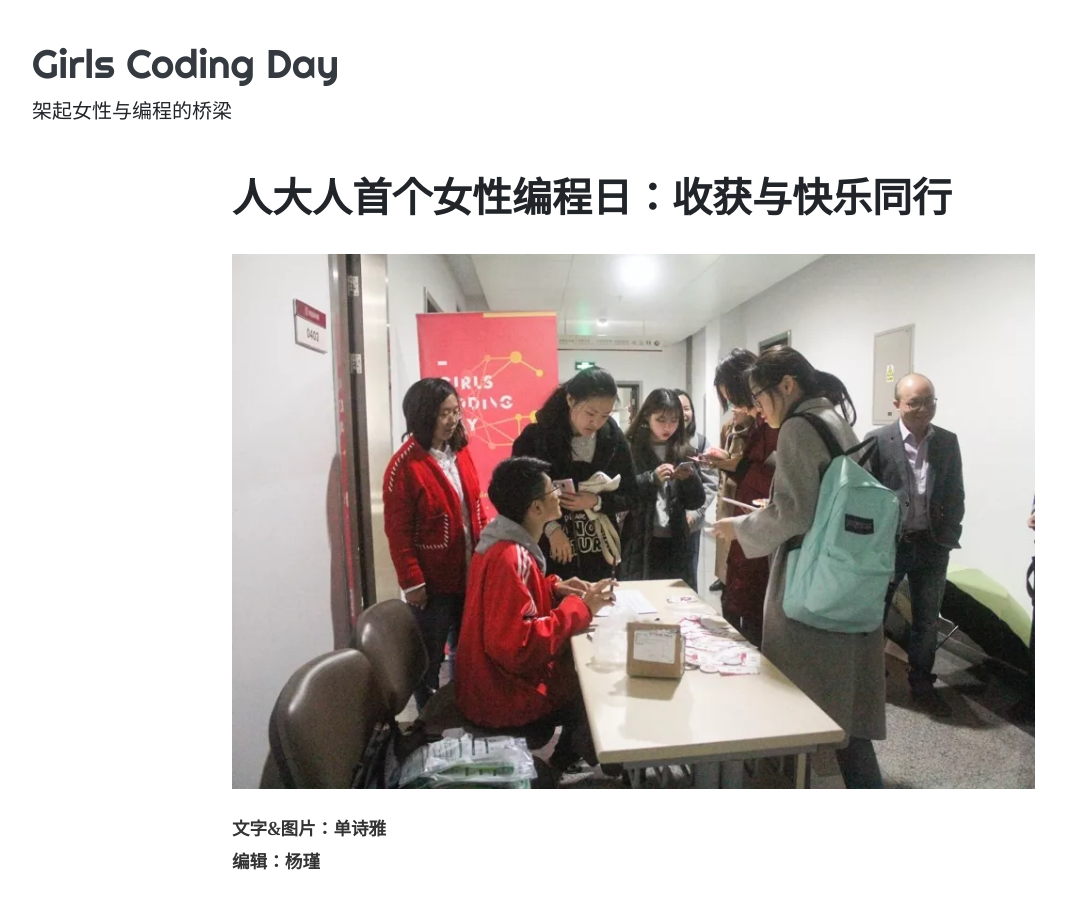
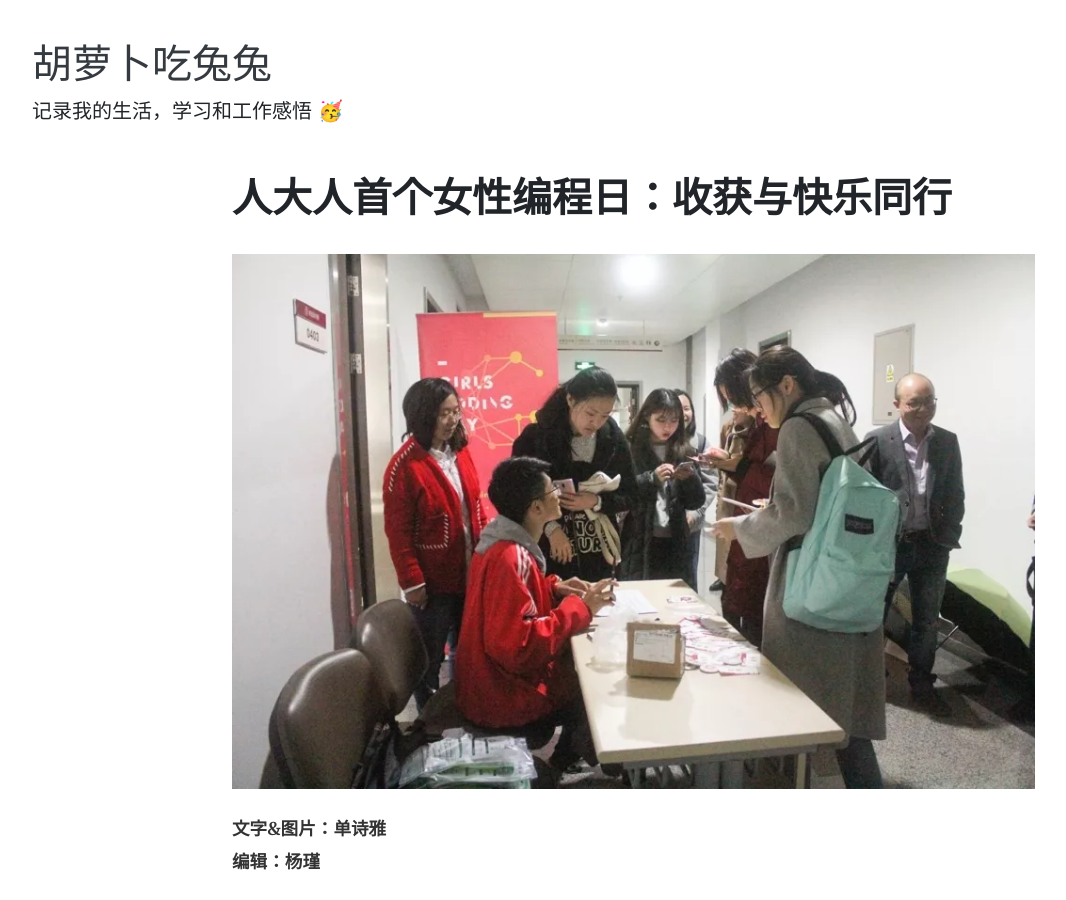
Before and after one commit to Serena0917/my-homework-blog, a Jekyll site: the page built from _posts/2018-11-05-my-first-post.md, in a window 1280 px wide and 900 px high. Shown: the whole window, without its empty margins (53-1119 px from the left). Built offline with Jekyll 4.4.1, drawn with Linux system fonts in a browser that asks for light colours; nearby versions of some CDN libraries; some of the changed text lies outside the part shown.

Commit message:
Update _config.yml
自定义模板内容

```diff
--- a/_config.yml
+++ b/_config.yml
@@ -1,12 +1,12 @@
 # "/" + 仓库的名字. 资源文件的路径组成部分
-baseurl: "/Girls-Coding-Day-Jekyll-blog-2"
+baseurl: "/my-homework-blog"
 
 # 网页的标题
-title: "Girls Coding Day"
+title: "胡萝卜吃兔兔的小书屋"
 # 网站的主标题
-name: "Girls Coding Day"
+name: "胡萝卜吃兔兔"
 # 网站副标题
-description: "架起女性与编程的桥梁"
+description: "记录我的生活，学习和工作感悟 🥳"
 
 # 分页配置
 # 每页文章数量
```
